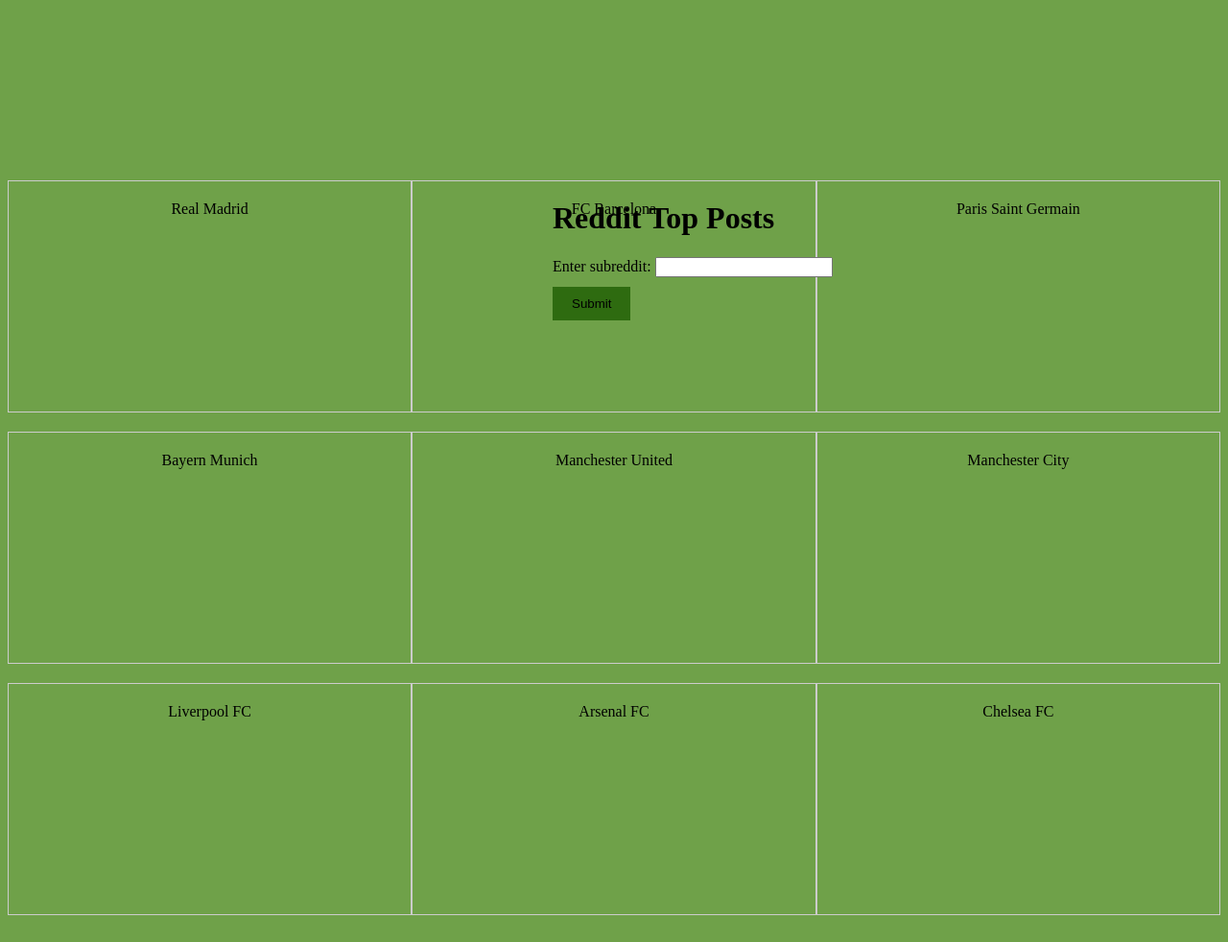
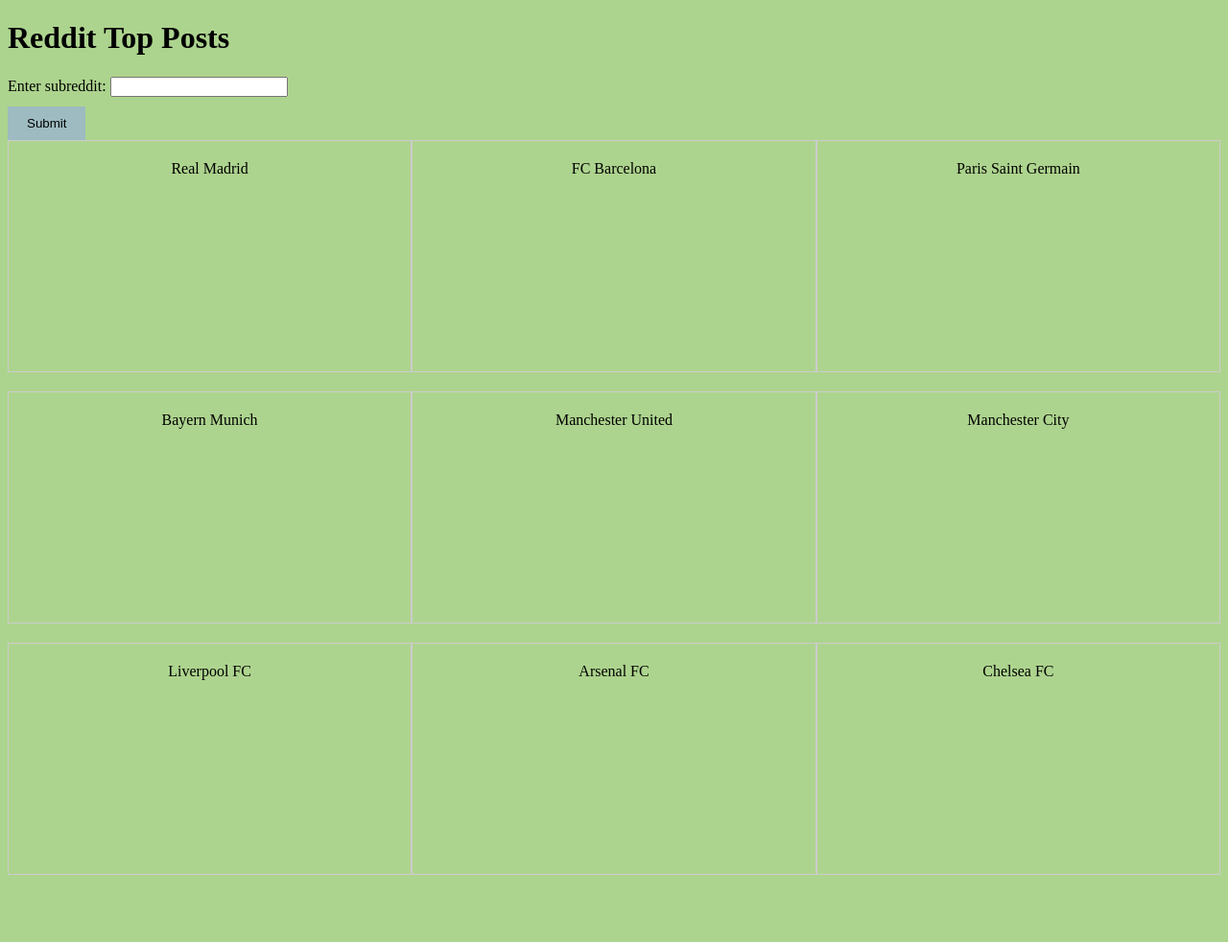
Before and after one commit to jgabryszewski01/rSentimentAnalysis, a Flask app: page / in a window 1280 px wide. Shown: the whole page at 96% size. After the commit the page ends 912 px from the top, so only its background shows below. Run offline with Flask 3, Linux system fonts and the light colour scheme.

Commit message:
fix: styles

```diff
--- a/templates/index.html
+++ b/templates/index.html
@@ -4,7 +4,7 @@
     <title>Reddit Top Posts</title>
     <style>
         body {
-            background-color: #6FA149;
+            background-color: #add48e;
         }
         .container{
             max-width: 600px;
@@ -31,7 +31,7 @@
         }
         button {
         margin-top: 10px;
-        background-color: #2E6B10;
+        background-color: #9dbbc0;
         padding: 10px 20px;
         border: none;
         cursor: pointer;
@@ -42,11 +42,10 @@
     </style>
 </head>
 <body>
-    <div class="content">
-        <br><br><br><br><br><br><br><br><br><br>
-<div class="search-content">
+
+
     <h1>Reddit Top Posts</h1>
-
+    <div class="search-content"></div>
         <form method="POST" action="/">
             <label for="subreddit">Enter subreddit:</label>
             <input type="text" id="subreddit" name="subreddit" required>
@@ -65,7 +64,6 @@
         <div class="tile" onclick="redirectToResults('Gunners')">Arsenal FC</div>
         <div class="tile" onclick="redirectToResults('chelseafc')">Chelsea FC</div>
     </div>
-    </div>
     <script>
         function redirectToResults(subreddit) {
             window.location.href = "/results/" + subreddit;
--- a/templates/results.html
+++ b/templates/results.html
@@ -8,7 +8,7 @@
     <script src="https://maxcdn.bootstrapcdn.com/bootstrap/4.0.0/js/bootstrap.min.js"></script>
     <style>
         body {
-            background-color: #6FA149;
+            background-color: #add48e;
             font-family: Arial, sans-serif;
             text-align: center;
             margin: 0;
@@ -47,6 +47,7 @@
     </style>
 </head>
 <body>
+    <div class="container">
         <h1>Reddit Top Posts - Results</h1>
         <h2>Subreddit: {{ subreddit_name }}</h2>
         <ul>
@@ -54,6 +55,7 @@
                 <li class="post-title" data-toggle="modal" data-target="#postModal">{{ post.title }}</li>
             {% endfor %}
         </ul>
+    </div>
     <p>Sentiment polarity: {{ sentiment }}</p>
     <p>{{ pol_label }} sentiment</p>
     <p>Sentiment subjectivity: {{ sub }}</p>
```
Lines whose indentation alone changed are shown as unchanged.
